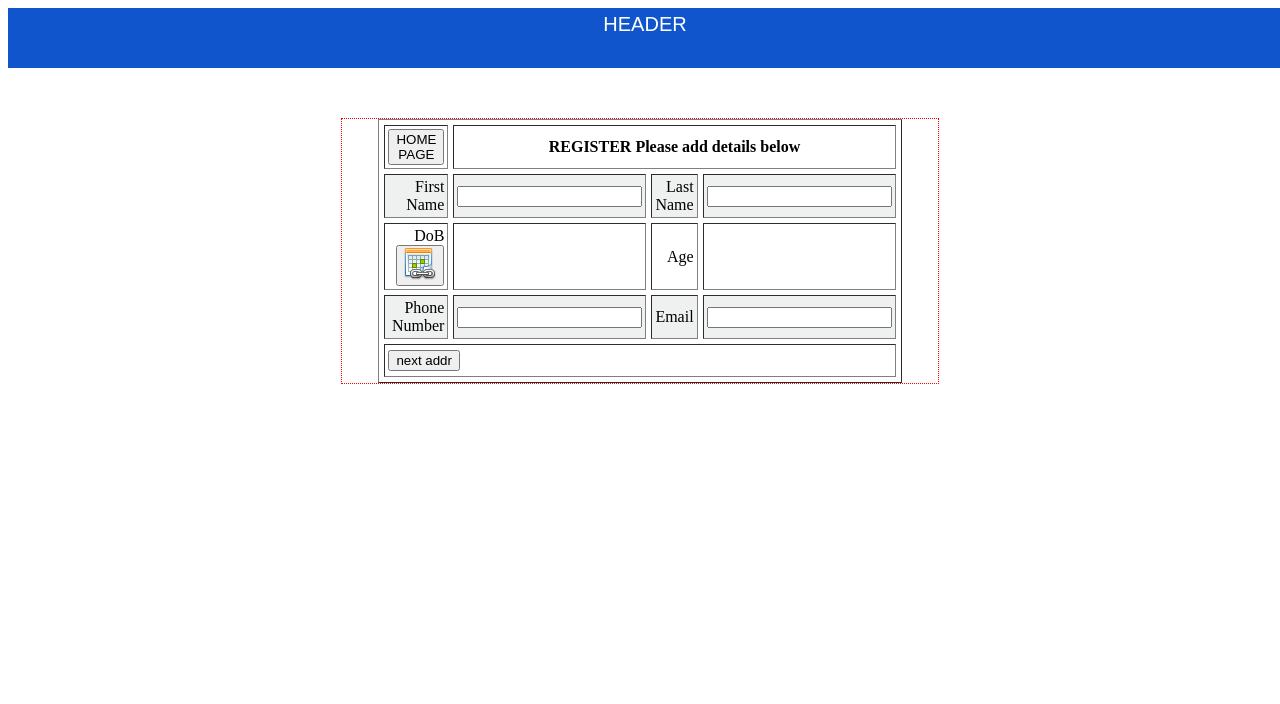
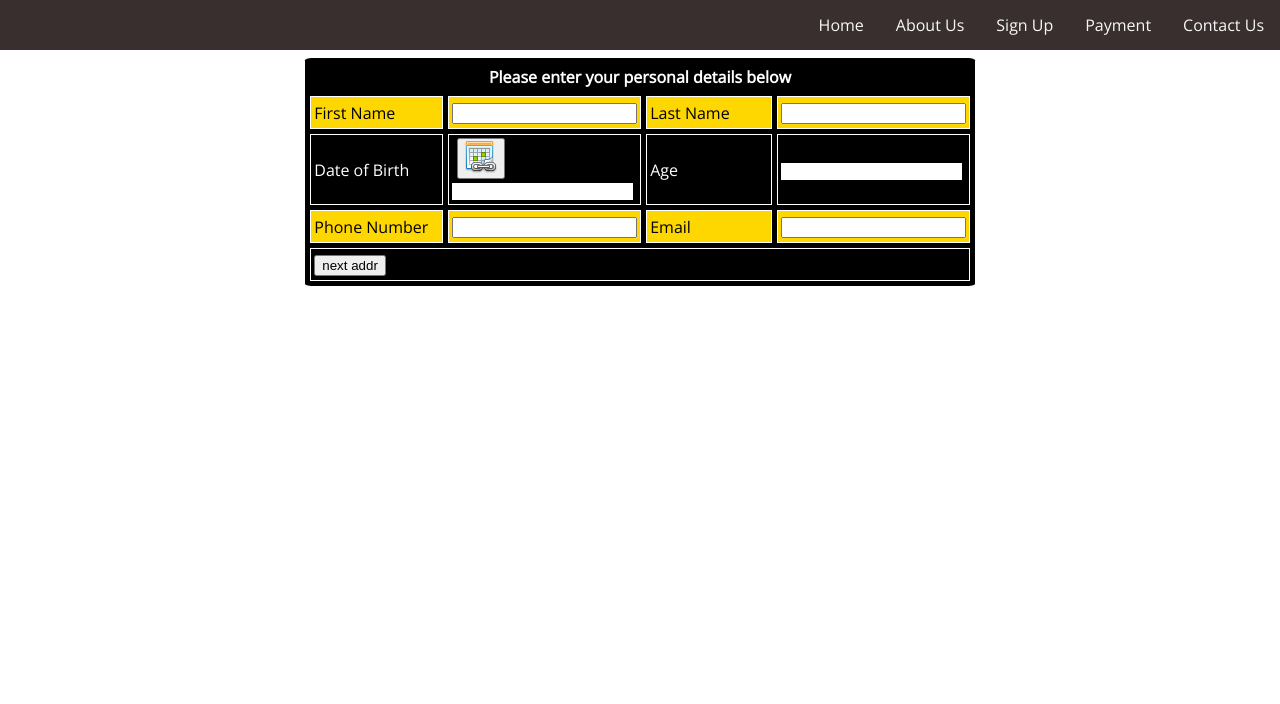
Before and after one commit to tohyuting/UCL-final-assignment, a PHP site: page /registrationPage.php in a window 1280 px wide. Shown: the top 704 px of the page. Run offline with PHP 8.4, Linux system fonts and the light colour scheme.

Commit message:
Edit font and CSS for table

```diff
--- a/css/cssMain.css
+++ b/css/cssMain.css
@@ -31,19 +31,6 @@ ul.navBar > li > a:hover {
     text-decoration: none;
 }
 
-#header {
-    width: 100%;
-    height: 50px;
-    color:white;
-    margin: auto;
-    padding: 5px;
-    text-align: center;
-    background-size: auto;
-    background-color: #1155ccff;
-    font-family: 'Poppins', sans-serif;
-	font-size: 20px;
-}
-
 #content {
     padding-top: 50px;
     padding-bottom: 80px;
@@ -53,14 +40,16 @@ ul.navBar > li > a:hover {
 }
 
 #contactTable {
-	width: 50%;
+	background-color: black;
+	color: white;
+	border-radius: 1%;
 }
 
 #contactTable td {
 	height: 25px;
-
+	text-align: left;
+	border: thin solid white;
 }
-form { border: dotted thin red; }
 
 #age, #newdate { border: none; }
 
@@ -76,3 +65,7 @@ form { border: dotted thin red; }
     bottom: 0;
     left: 0;
 }
+
+body {
+	font-family: 'Open Sans';
+}
--- a/index.php
+++ b/index.php
@@ -18,7 +18,7 @@ include("php_connect/DB_connect.php");
 
 <ul class="navBar">
         <li><a href="pages/contact.html"> Contact Us </a></li>
-        <li><a href="feesPage.php"> Payment </a></li>
+        <li><a href="retrieveUserId.php"> Payment </a></li>
         <li><a href="registrationPage.php"> Sign Up </a></li>
         <li><a href="pages/about.html"> About Us </a></li>
         <li><a href="index.php"> Home </a></li>
--- a/js/registrationPage.js
+++ b/js/registrationPage.js
@@ -1,8 +1,9 @@
 $(document).ready(function(){
 
 
-    $("tr:odd").css("background-color", "#EFF1F1");
-	$(".navBack").click(function() { location.href = 'index.php' });
+    $("tr:odd").css("background-color", "#FFD700");
+    $("tr:odd").css("color", "#000000");
+    $(".navBack").click(function() { location.href = 'index.php' });
     $("#date").hide();
     $("#date").datepicker({
     showOn: "button",
--- a/registrationPage.php
+++ b/registrationPage.php
@@ -14,6 +14,7 @@
 <link href="css/jquery-ui.css" rel="stylesheet" type="text/css">
 <link href="css/jquery.ui.datepicker.min.css" rel="stylesheet" type="text/css">
 <link href="css/validate.css" rel="stylesheet" type="text/css">
+<link href='https://fonts.googleapis.com/css?family=Open Sans' rel='stylesheet'>
 <script type="text/javascript" scr="js/jquery.ui-1.10.4.datepicker.min.js"></script>
 <script type="text/javascript" src="js/jquery_lib.js"></script>
 <script type="text/javascript" src="js/jquery-1.11.1.min.js"></script>
@@ -26,53 +27,59 @@
 
 <body>
 
-<div class="ui-datepicker-multi" id="container">
-<div id="header"> HEADER </div>
-<div id="content">
+<ul class="navBar">
+        <li><a href="pages/contact.html"> Contact Us </a></li>
+        <li><a href="retrieveUserId.php"> Payment </a></li>
+        <li><a href="registrationPage.php"> Sign Up </a></li>
+        <li><a href="pages/about.html"> About Us </a></li>
+        <li><a href="index.php"> Home </a></li>
+</ul>
 
+<div class="ui-datepicker-multi" id="content">
+
+<!-- start of form for user -->
 <form name="userForm" id="userForm">
-<table  border="1" align="center" cellpadding="3" cellspacing="5" id="contactTable">
+<table align="center" cellpadding="3" cellspacing="5" id="contactTable">
 
 <thead>
   <tr>
-    <th><button type="button" class="navBack">HOME PAGE</button></th>
-    <th colspan="3">REGISTER Please add details below</th>
+    <th colspan="8">Please enter your personal details below</th>
   </tr>
 </thead>
 
 <tbody>
   <tr>
     <td width ="28%" align="right">First Name</td>
-	  <td width="29%"><input name="firstName" type="text" id="firstName" val="" required="required"/></td>
-	  <td width="15%" align="right">Last Name</td>
+	  <td width="28%"><input name="firstName" type="text" id="firstName" val="" required="required"/></td>
+	  <td width="28%" align="right">Last Name</td>
 	  <td width="28%"><input name="lastName" type="text" id="lastName" val="" required="required"/></td>
   </tr>
   <tr>
-    <td align="right">DoB <input type="text" id="date"></td>
-    <td><input name="newdate" type="text" id="newdate" val=""/></td>
+    <td align="right">Date of Birth</td>
+    <td><input type="text" id="date"><input name="newdate" type="text" id="newdate" val=""/></td>
     <td align="right">Age</td>
     <td><input name="age" type="text" id="age" val=""/></td>
   </tr>
   <tr>
     <td width ="28%" align="right">Phone Number</td>
 	  <td width="29%"><input name="phone" type="text" id="phone" val="" required="required"/></td>
-	  <td width="15%" align="right">Email</td>
+	  <td width="28%" align="right">Email</td>
 	  <td width="28%"><input name="email" type="text" id="email" val="" required="required"/></td>
   </tr>
 
   <tr>
-    <td colspan=4> <input name="next_address" type="submit" id="next_address" value="next addr" val="register"></td>
+    <td colspan="4"> <input name="next_address" type="submit" id="next_address" value="next addr" val="register"></td>
   </tr>
 </tbody>
 </table>
 </form>
 
+<!-- start of form for address -->
 <form action="php_files/uploadAddressToDB.php" method="post" enctype="multipart/form-data" id="addressForm">
 <table  border="1" align="center" cellpadding="3" cellspacing="5" id="contactTable">
 <thead>
   <tr>
-    <th width="27%"><button type="button" class="navBack">HOME PAGE</button></th>
-    <th colspan="3">REGISTERED</th>
+    <th colspan="3">Enter your address details below</th>
   </tr>
 </thead>
 <tbody>
@@ -94,12 +101,11 @@
 </tbody>
 </table>
 </form>
-</div>
 
 </div>
 
+
 <div id="footer"> &#169; Day Tour 2022 </div>
-</div>
 
 </body>
 </html>
```
Also changed, not shown: feesPage.php (+10 -7 lines), noUserIdFound.php (+10 -4 lines), paymentSuccess.php (+10 -4 lines), registrationSuccess.php (+9 -3 lines), retrieveUserId.php (+12 -8 lines).
